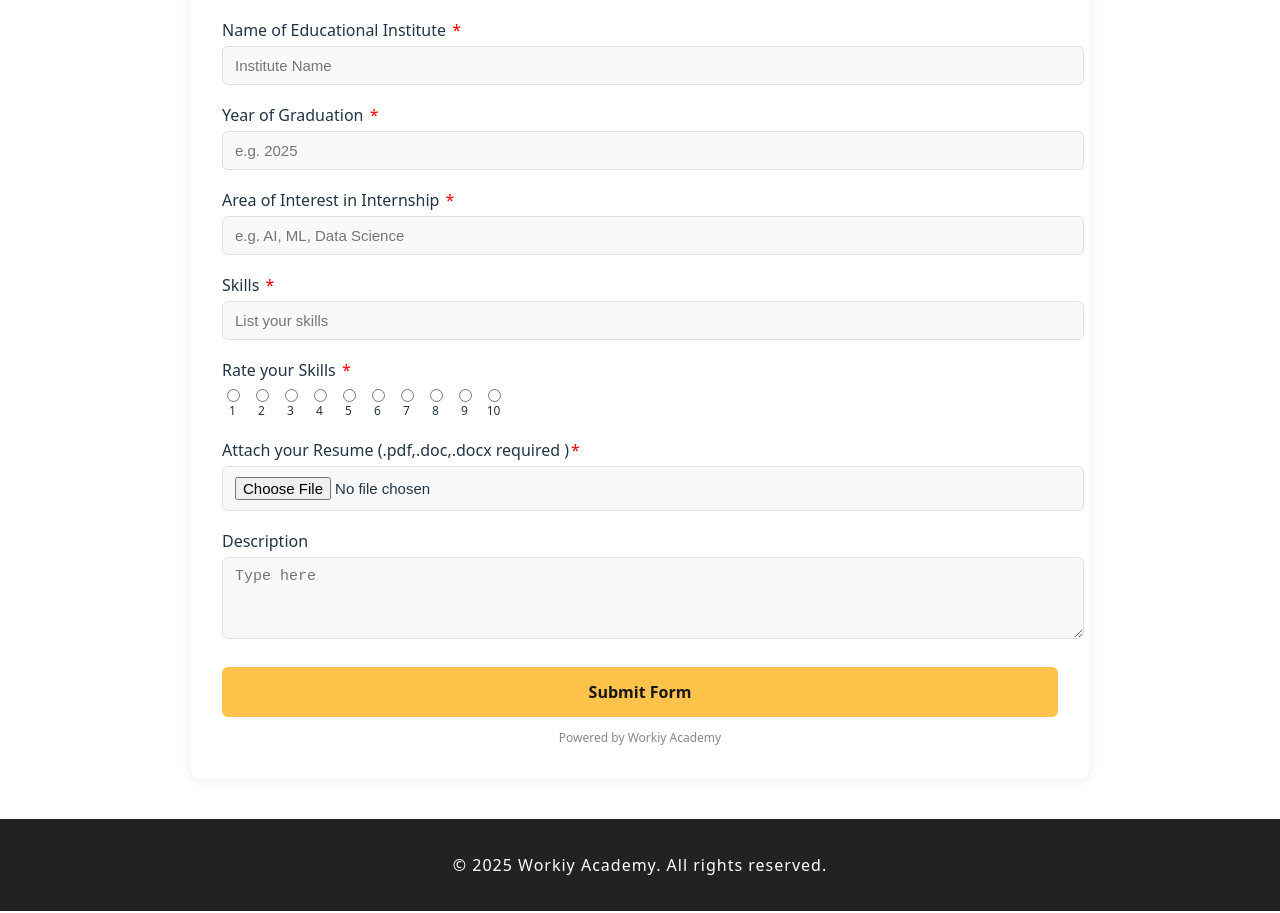
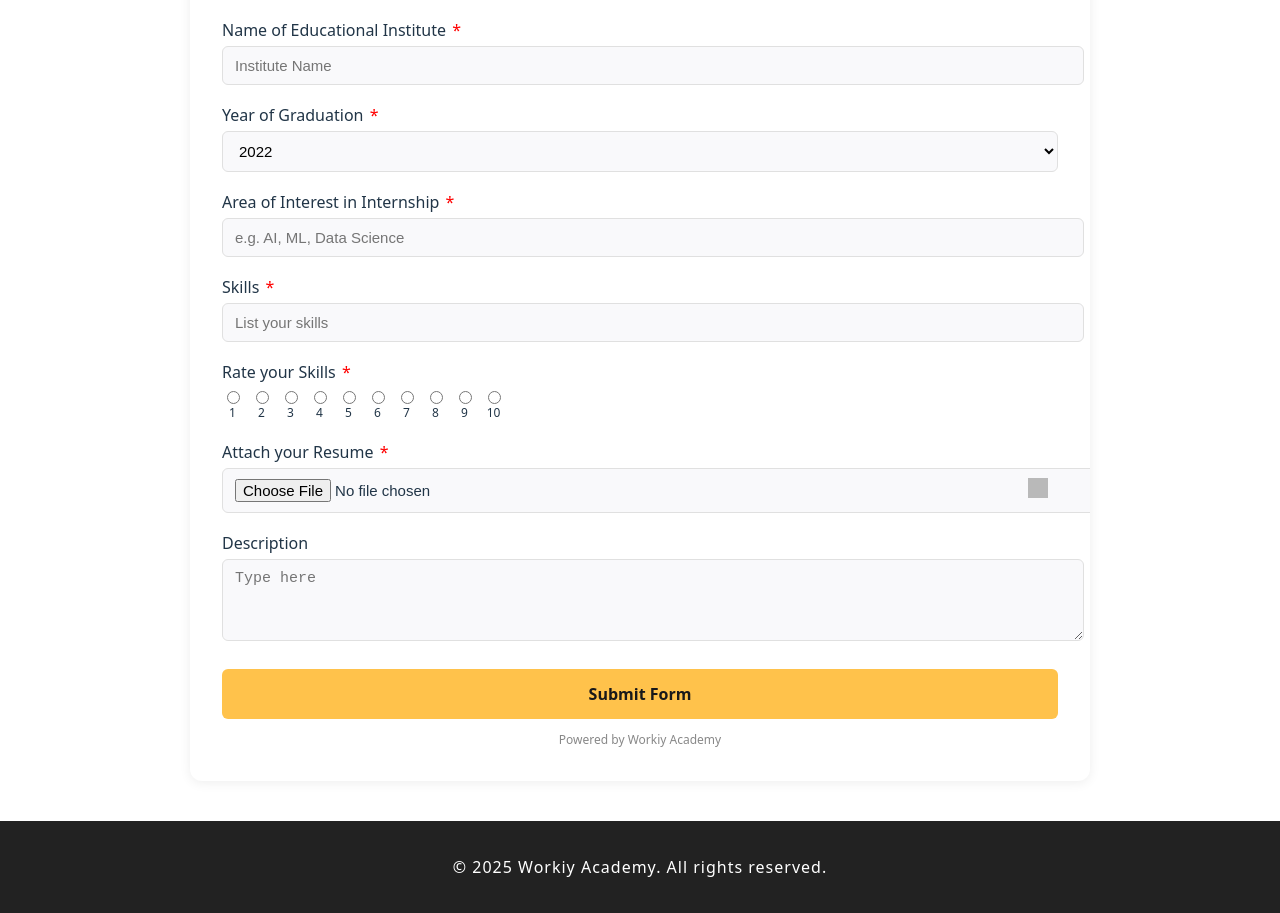
Before and after one commit to workiy-git/workiy-academy-ui, a React (Vite) app: page /internship in a window 1280 px wide. Shown: the part 908-1821 px from the top of the page. Built offline with nearby package versions, Linux system fonts and the light colour scheme; grey boxes are pictures that could not be loaded.

Commit message:
Updated Internship form with dropdowns

```diff
--- a/src/pages/Internship.jsx
+++ b/src/pages/Internship.jsx
@@ -42,7 +42,11 @@ const Internship = () => (
         </label>
         <label style={labelStyle}>
           <span>Year of Graduation <span style={asteriskStyle}>*</span></span>
-          <input type="text" placeholder="e.g. 2025" style={inputStyle} required />
+          <select style={inputStyle} required>
+            {getYearOptions().map(year => (
+              <option key={year} value={year}>{year}</option>
+            ))}
+          </select>
         </label>
         <label style={labelStyle}>
           <span>Area of Interest in Internship <span style={asteriskStyle}>*</span></span>
@@ -64,8 +68,32 @@ const Internship = () => (
           </div>
         </label>
         <label style={labelStyle}>
-          <span>Attach your Resume (.pdf,.doc,.docx required )<span style={asteriskStyle}>*</span></span>
-          <input type="file" style={inputStyle} accept=".pdf,.doc,.docx" required />
+          <span>Attach your Resume <span style={asteriskStyle}>*</span></span>
+          <div style={{ position: "relative", width: "100%" }}>
+            <input
+              type="file"
+              style={{
+                ...inputStyle,
+                paddingRight: 36 // space for the pin icon
+              }}
+              accept=".pdf,.doc,.docx"
+              required
+            />
+            <img
+              src="https://cdn-icons-png.flaticon.com/512/60/60995.png"
+              alt="attachment"
+              style={{
+                position: "absolute",
+                right: 10,
+                top: "50%",
+                transform: "translateY(-50%)",
+                width: 20,
+                height: 20,
+                pointerEvents: "none",
+                opacity: 0.7
+              }}
+            />
+          </div>
         </label>
         <label style={labelStyle}>
           <span>Description</span>
@@ -93,6 +121,15 @@ const Internship = () => (
   </div>
 );
 
+function getYearOptions() {
+  const currentYear = new Date().getFullYear();
+  const years = [];
+  for (let i = currentYear - 3; i <= currentYear + 3; i++) {
+    years.push(i);
+  }
+  return years;
+}
+
 const inputStyle = {
   width: "100%",
   padding: "10px 12px",
```
